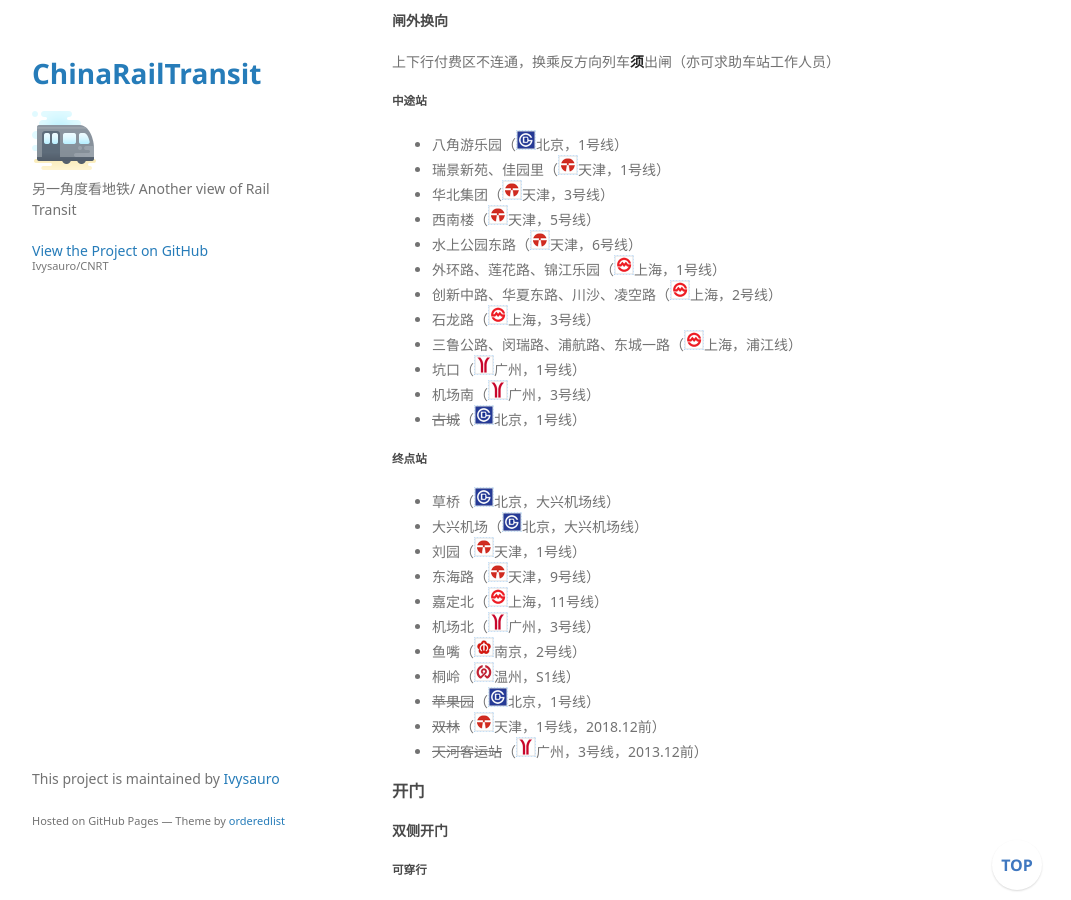
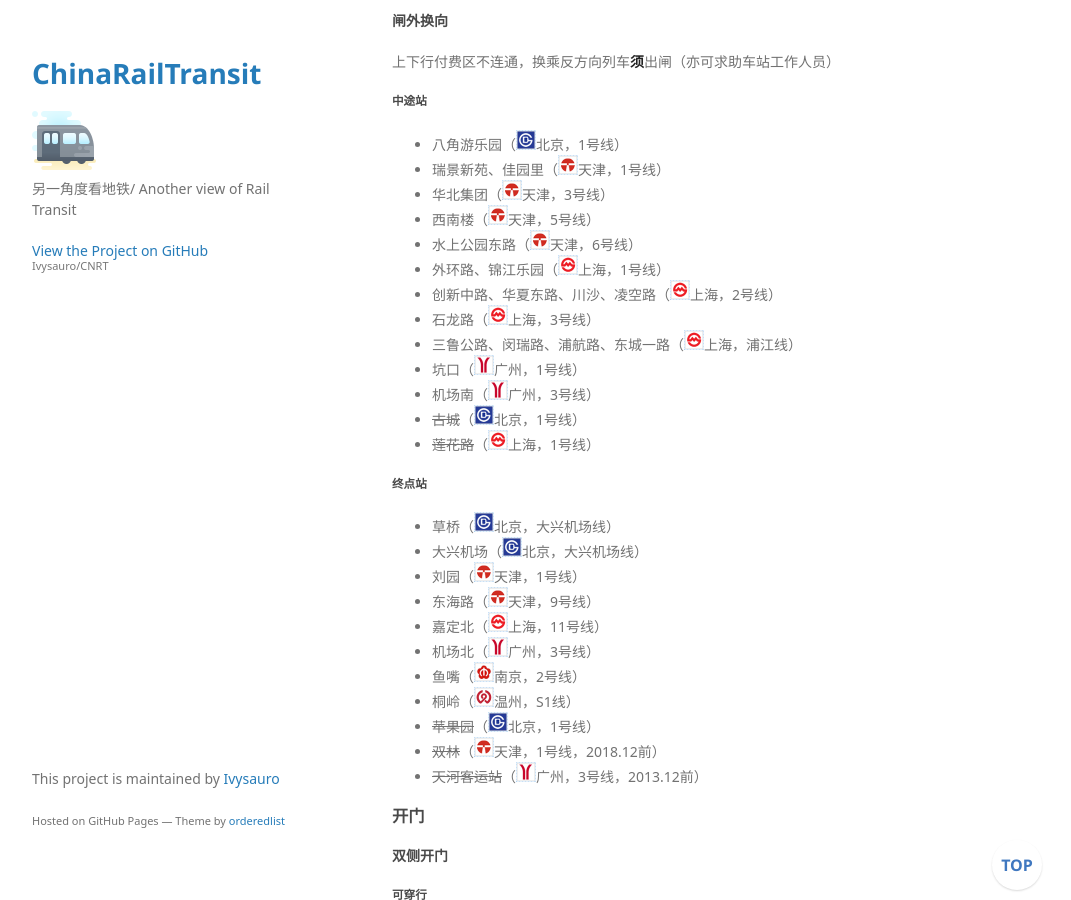
Before and after one commit to Ivysauro/CNRT, a Jekyll site: the page built from data/SpSta.md, in a window 1280 px wide and 900 px high, scrolled down 10307 px. Shown: the whole window, without its empty margins (178-1249 px from the left). Built offline with Jekyll 4.4.1, drawn with Linux system fonts in a browser that asks for light colours; some web fonts are replaced; our own code applies the rules of GitHub Pages for plain Markdown files; a script that is not in the unit is left out.

Commit message:
🚉更新上海数据
莲花路站支持闸内换向

```diff
--- a/data/SpSta.md
+++ b/data/SpSta.md
@@ -420,13 +420,14 @@
 - 华北集团（<img src="https://raw.githubusercontent.com/Ivysauro/CNRT/master/images/city/tj.gif" width="20" hegiht="20"/>天津，3号线）
 - 西南楼（<img src="https://raw.githubusercontent.com/Ivysauro/CNRT/master/images/city/tj.gif" width="20" hegiht="20"/>天津，5号线）
 - 水上公园东路（<img src="https://raw.githubusercontent.com/Ivysauro/CNRT/master/images/city/tj.gif" width="20" hegiht="20"/>天津，6号线）
-- 外环路、莲花路、锦江乐园（<img src="https://raw.githubusercontent.com/Ivysauro/CNRT/master/images/city/sh.gif" width="20" hegiht="20"/>上海，1号线）
+- 外环路、锦江乐园（<img src="https://raw.githubusercontent.com/Ivysauro/CNRT/master/images/city/sh.gif" width="20" hegiht="20"/>上海，1号线）
 - 创新中路、华夏东路、川沙、凌空路（<img src="https://raw.githubusercontent.com/Ivysauro/CNRT/master/images/city/sh.gif" width="20" hegiht="20"/>上海，2号线）
 - 石龙路（<img src="https://raw.githubusercontent.com/Ivysauro/CNRT/master/images/city/sh.gif" width="20" hegiht="20"/>上海，3号线）
 - 三鲁公路、闵瑞路、浦航路、东城一路（<img src="https://raw.githubusercontent.com/Ivysauro/CNRT/master/images/city/sh.gif" width="20" hegiht="20"/>上海，浦江线）
 - 坑口（<img src="https://raw.githubusercontent.com/Ivysauro/CNRT/master/images/city/gz.gif" width="20" hegiht="20"/>广州，1号线）
 - 机场南（<img src="https://raw.githubusercontent.com/Ivysauro/CNRT/master/images/city/gz.gif" width="20" hegiht="20"/>广州，3号线）
 - ~~古城~~（<img src="https://raw.githubusercontent.com/Ivysauro/CNRT/master/images/city/bj.gif" width="20" hegiht="20"/>北京，1号线）
+- ~~莲花路~~（<img src="https://raw.githubusercontent.com/Ivysauro/CNRT/master/images/city/sh.gif" width="20" hegiht="20"/>上海，1号线）
 
 ##### 终点站
 - 草桥（<img src="https://raw.githubusercontent.com/Ivysauro/CNRT/master/images/city/bj.gif" width="20" hegiht="20"/>北京，大兴机场线）
```
